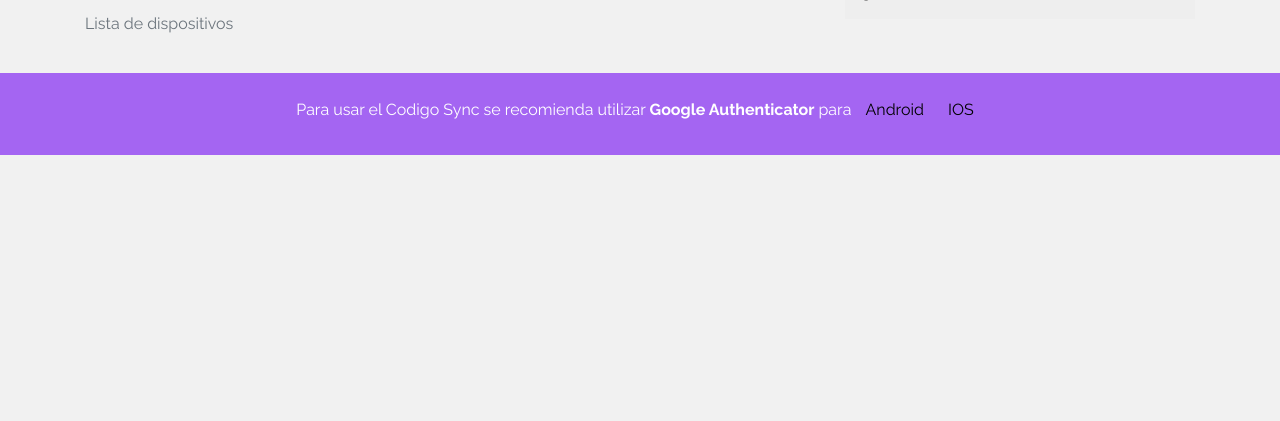
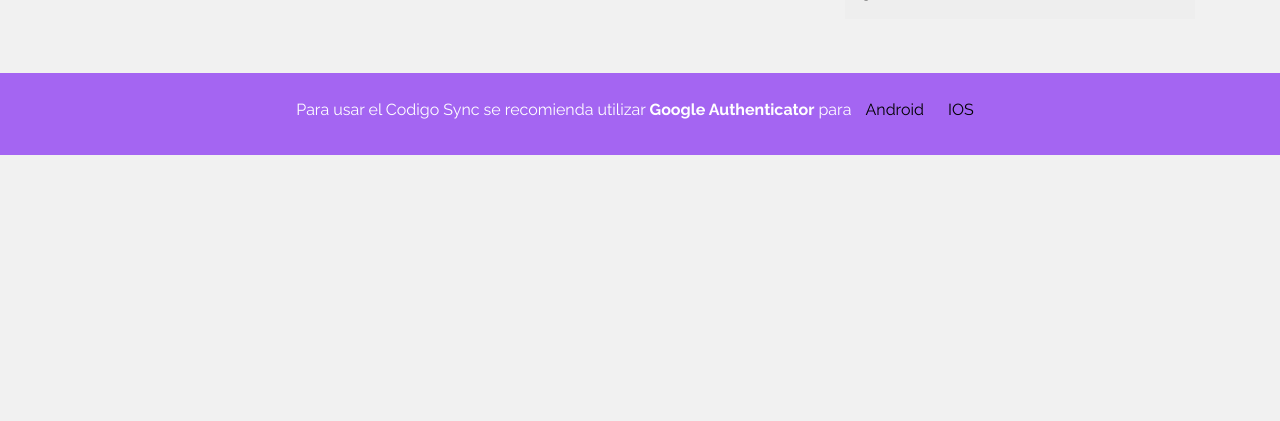
Before and after one commit to pyloguna/whale, a Django app: page /dashboard in a window 1280 px wide. Shown: the part 645-1066 px from the top of the page. Run offline with Django 3.2, Linux system fonts and the light colour scheme; a user stored in the database is signed in; tables that the repository leaves empty hold one stand-in row (values such as "Sample post"); some libraries are stand-ins or nearby versions.

Commit message:
Elimine caption Lista de Dispositivos

```diff
--- a/whale/web_auth/templates/web_auth/dashboard.html
+++ b/whale/web_auth/templates/web_auth/dashboard.html
@@ -93,7 +93,6 @@
         <h3>No hay dispositos actualmente</h3>
         {% else %}
         <table id="otp_devices">
-            <caption>Lista de dispositivos</caption>
             <thead>
                 <tr>
                     <th>Nombre</th>
```
